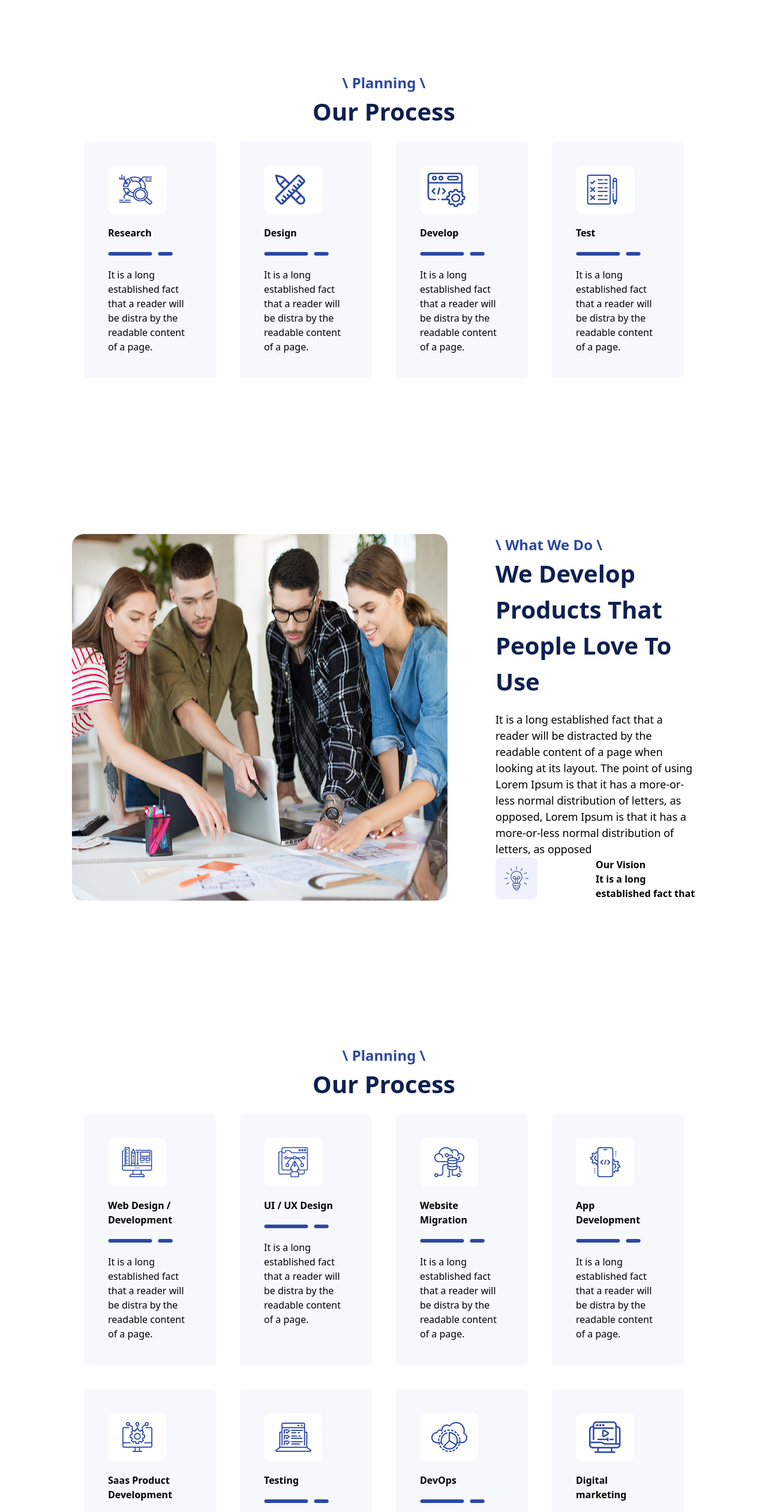
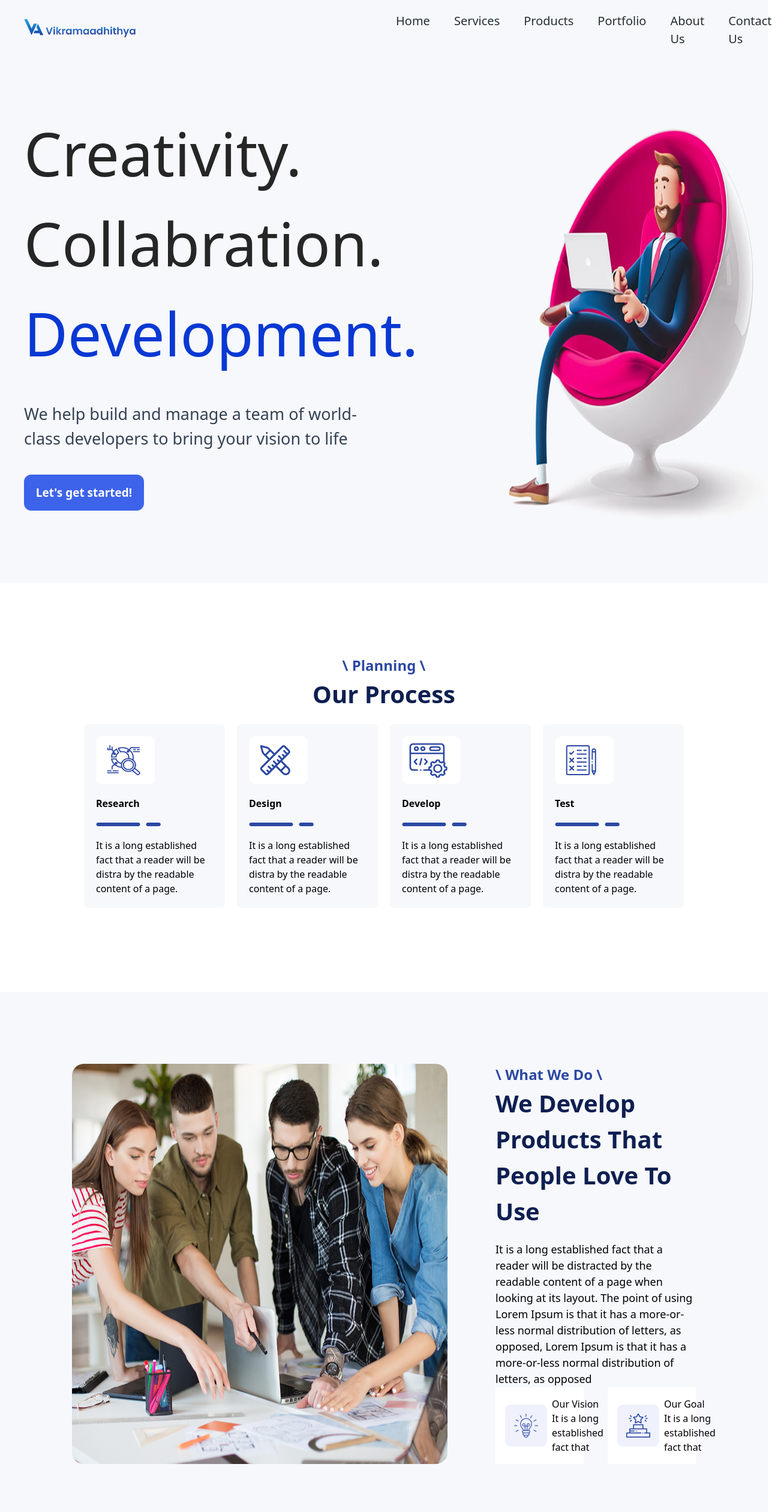
Before and after one commit to Anbuvel-2003/vikramaadhithya, a React (Vite) app: page / in a window 1280 px wide. Shown: the top 2520 px of the page at 60% size, 1307 px wide, since content can reach past the window. Built offline with nearby package versions, Linux system fonts and the light colour scheme.

Commit message:
home page ui

```diff
--- a/package.json
+++ b/package.json
@@ -13,8 +13,7 @@
     "@tailwindcss/vite": "^4.1.11",
     "react": "^19.1.0",
     "react-dom": "^19.1.0",
-    "react-router-dom": "^7.6.3",
-    "tailwindcss": "^4.1.11"
+    "react-router-dom": "^7.6.3"
   },
   "devDependencies": {
     "@eslint/js": "^9.29.0",
@@ -25,6 +24,7 @@
     "eslint-plugin-react-hooks": "^5.2.0",
     "eslint-plugin-react-refresh": "^0.4.20",
     "globals": "^16.2.0",
+    "tailwindcss": "^4.1.11",
     "vite": "^7.0.0"
   }
 }
--- a/src/pages/homepage.jsx
+++ b/src/pages/homepage.jsx
@@ -1,36 +1,85 @@
 import { useState } from 'react'
+
 
 
 function Homepage() {
   return (
     <div>
+      {/* top section */}
+      <section>
+        <div>
+          <div className='grid lg:grid-cols-2 grid-cols-1 bg-[#F6F8FC] !px-10 !py-5'>
+            <img src="src\assets\img\Transparent Final logo with name 1.png" alt="logo" />
+            <div className=" ">
+              <div className=" flex justify-evenly place-content-end ">
+                <h2 className="text-[#263030] hover:text-[#0B2D9C] cursor-pointer capitalize font-sans !px-5 text-[20px]">
+                  <a href={"/"}>Home</a>
+                </h2>
+                <h2 className="text-[#263030] hover:text-[#0B2D9C] cursor-pointer capitalize font-sans !px-5 text-[20px]">
+                  <a href={"/AboutUs"}>Services</a>
+                </h2>
+                <h2 className="text-[#263030] hover:text-[#0B2D9C] cursor-pointer capitalize font-sans !px-5 text-[20px]">
+                  <a href={"/"}>Products</a>
+                </h2>
+                <h2 className="text-[#263030] hover:text-[#0B2D9C] cursor-pointer capitalize font-sans !px-5 text-[20px]">
+                  <a href={"/ContactUs"}>Portfolio</a>
+                </h2>
+                <h2 className="text-[#263030] hover:text-[#0B2D9C] cursor-pointer capitalize font-sans !px-5 text-[20px]">
+                  <a href={"/ContactUs"}>About us</a>
+                </h2>
+                <h2 className="text-[#263030] hover:text-[#0B2D9C] cursor-pointer capitalize font-sans !px-5 text-[20px]">
+                  <a href={"/ContactUs"}>Contact us</a>
+                </h2>
+              </div>
+            </div>
+          </div>
+          <div className='grid lg:grid-cols-2 grid-cols-1 bg-[#F6F8FC] !py-20 '>
+            <div className=''>
+              <p className='text-[#262626] lg:text-[100px] text-[40px] !ml-10'>Creativity.</p>
+              <p className='text-[#262626] lg:text-[100px] text-[40px] !ml-10'>Collabration.</p>
+              <p className='text-[#0938D3] lg:text-[100px] text-[40px] !ml-10'>Development.</p>
+              <div>
+                <p className='!p-10 lg:text-[27px] md:text-[20px] text-[15px]  text-gray-700'>We help build and manage a team of world-class developers to bring your vision to life</p>
+              </div>
+              <div className='!pb-10'>
+                <button className='border-2 border-none rounded-xl !mx-10 text-white font-semibold bg-[#3D63EA] lg:h-15 lg:w-50 h-10 w-35 lg:text-[19px]  md:text-[16px] text-[14px] '>Let's get started!</button>
+              </div>
+            </div>
+            <div className='lg:!pl-50 flex lg:w-full w-[70%] place-content-center'>
+              <img src="src\assets\img\man-using-laptop.png" alt="man using laptop" />
+            </div>
+          </div>
+
+        </div>
+
+      </section>
       {/*  planning section */}
-      <section className=''>
+      <section>
         <div className='bg-white lg:!p-30'>
           <div className='text-center font-bold'>
-            <h4 className='lg:text-[24px] md:text-[20px] text-[16px] text-[#2C48A2]'>\ Planning \</h4>
+            <h4 className='lg:text-[24px] md:text-[20px] text-[20px] text-[#2C48A2]'>\ Planning \</h4>
             <h2 className='lg:text-[40px] md:text-[28px] text-[20px] text-[#0E1F51]'>Our Process</h2>
           </div>
-          <div className='grid lg:grid-cols-4 md:grid-cols-2 grid-cols-1 gap-10 !p-5 '>
-            <div className='bg-[#F6F8FC] border-2 border-none rounded-md !p-10'>
+          <div className='grid lg:grid-cols-4 md:grid-cols-2 grid-cols-1 gap-5 !p-5 '>
+            <div className='bg-[#F6F8FC] border-2 border-none rounded-md !p-5'>
               <img src='src\assets\img\Research.png' alt='Research' className='!pb-5 '></img>
               <h4 className='font-bold'>Research</h4>
               <img src='src\assets\img\line.png' className='!pt-5 !pb-5'></img>
               <p className='text-left'>It is a long established fact that a reader will be distra by the readable content of a page.</p>
             </div>
-            <div className='bg-[#F6F8FC] border-2 border-none rounded-md !p-10'>
+            <div className='bg-[#F6F8FC] border-2 border-none rounded-md !p-5'>
               <img src='src\assets\img\Design.png' alt='Design' className='!pb-5'></img>
               <h4 className='font-bold'>Design</h4>
               <img src='src\assets\img\line.png' className='!pt-5 !pb-5'></img>
               <p className='text-left'>It is a long established fact that a reader will be distra by the readable content of a page.</p>
             </div>
-            <div className='bg-[#F6F8FC] border-2 border-none rounded-md !p-10'>
+            <div className='bg-[#F6F8FC] border-2 border-none rounded-md !p-5'>
               <img src='src\assets\img\Develop.png' alt='Develop' className='!pb-5'></img>
               <h4 className='font-bold'>Develop</h4>
               <img src='src\assets\img\line.png' className='!pt-5 !pb-5'></img>
               <p className='text-left'>It is a long established fact that a reader will be distra by the readable content of a page.</p>
             </div>
-            <div className='bg-[#F6F8FC] border-2 border-none rounded-md !p-10'>
+            <div className='bg-[#F6F8FC] border-2 border-none rounded-md !p-5'>
               <img src='src\assets\img\Test.png' alt='Test' className='!pb-5'></img>
               <h4 className='font-bold'>Test</h4>
               <img src='src\assets\img\line.png' className='!pt-5 !pb-5'></img>
@@ -40,18 +89,30 @@ function Homepage() {
         </div>
       </section>
       {/* Our Vision  */}
-      <section className='bg-white lg:!p-30'>
-        <div className='flex w-full'>
-          <img src='src\assets\img\modern-office.png' alt='young people' className='rounded-[20px]'></img>
-          <div className='font-bold !pl-20'>
-            <h4 className='lg:text-[24px] md:text-[20px] text-[16px] text-[#2C48A2]'>\ What We Do \</h4>
-            <h2 className='lg:text-[40px] md:text-[28px] text-[20px] text-[#0E1F51]'>We Develop Products That <br></br>People Love To Use</h2>
-            <p className='lg:text-[18px] font-medium !pt-5'>It is a long established fact that a reader will be distracted by the readable content of a page when looking at its layout. The point of using Lorem Ipsum is that it has a more-or-less normal distribution of letters, as opposed, Lorem Ipsum is that it has a more-or-less normal distribution of letters, as opposed</p>
-            <div className='grid lg:grid-cols-2 grid-cols-1 bg-white'>
-              <img src='src\assets\img\Our vision.png' alt='Our vision'></img>
-              <div>
-                <h4>Our Vision</h4>
-                <p>It is a long established fact that</p>
+      <section >
+        <div className='bg-[#F6F8FC] lg:!p-30 !p-10 '>
+          <div className='flex lg:w-full lg:flex-row w-[80%] flex-col '>
+            <img src='src\assets\img\modern-office.png' alt='young people' className='rounded-[20px]'></img>
+            <div className=' lg:!pl-20 pl-10 '>
+              <h4 className='lg:text-[24px] md:text-[20px] text-[20px] font-bold text-[#2C48A2]'>\ What We Do \</h4>
+              <h2 className='lg:text-[40px] md:text-[28px] text-[20px] font-bold text-[#0E1F51]'>We Develop Products That <br></br>People Love To Use</h2>
+              <p className='lg:text-[18px] text-[15px] !pt-5'>It is a long established fact that a reader will be distracted by the readable content of a page when looking at its layout. The point of using Lorem Ipsum is that it has a more-or-less normal distribution of letters, as opposed, Lorem Ipsum is that it has a more-or-less normal distribution of letters, as opposed</p>
+              <div className='flex rounded-xl !gap-10 !
+              mt-10'>
+                <div className='flex bg-white !p-4   items-center !gap-2'>
+                  <img src='src\assets\img\Our vision.png' alt='Our vision' />
+                  <div>
+                    <h4>Our Vision</h4>
+                    <p>It is a long established fact that</p>
+                  </div>
+                </div>
+                <div className='flex bg-white !p-4 items-center !gap-2 '>
+                  <img src="src\assets\img\Goal.png" alt="out vision" />
+                  <div>
+                    <h4>Our Goal</h4>
+                    <p>It is a long established fact that</p>
+                  </div>
+                </div>
               </div>
             </div>
           </div>
@@ -61,53 +122,53 @@ function Homepage() {
       <section>
         <div className='bg-white lg:!p-30'>
           <div className='text-center font-bold'>
-            <h4 className='lg:text-[24px] md:text-[20px] text-[16px] text-[#2C48A2]'>\ Planning \</h4>
+            <h4 className='lg:text-[24px] md:text-[20px] text-[20px] text-[#2C48A2]'>\ Planning \</h4>
             <h2 className='lg:text-[40px] md:text-[28px] text-[20px] text-[#0E1F51]'>Our Process</h2>
           </div>
-          <div className='grid lg:grid-cols-4 md:grid-cols-2 grid-cols-1 gap-10 !p-5 '>
-            <div className='bg-[#F6F8FC] border-2 border-none rounded-md !p-10'>
+          <div className='grid lg:grid-cols-4 md:grid-cols-2 grid-cols-1 gap-5 !p-5 '>
+            <div className='bg-[#F6F8FC] border-2 border-none rounded-md !p-5'>
               <img src='src\assets\img\web-design.png' alt='Web Design / Development' className='!pb-5 '></img>
               <h4 className='font-bold'>Web Design / Development</h4>
               <img src='src\assets\img\line.png' className='!pt-5 !pb-5'></img>
               <p className='text-left'>It is a long established fact that a reader will be distra by the readable content of a page.</p>
             </div>
-            <div className='bg-[#F6F8FC] border-2 border-none rounded-md !p-10'>
+            <div className='bg-[#F6F8FC] border-2 border-none rounded-md !p-5'>
               <img src='src\assets\img\UI & UX.png' alt='UI / UX Design' className='!pb-5'></img>
               <h4 className='font-bold'>UI / UX Design</h4>
               <img src='src\assets\img\line.png' className='!pt-5 !pb-5'></img>
               <p className='text-left'>It is a long established fact that a reader will be distra by the readable content of a page.</p>
             </div>
-            <div className='bg-[#F6F8FC] border-2 border-none rounded-md !p-10'>
+            <div className='bg-[#F6F8FC] border-2 border-none rounded-md !p-5'>
               <img src='src\assets\img\wm.png' alt='Website Migration' className='!pb-5'></img>
               <h4 className='font-bold'>Website Migration</h4>
               <img src='src\assets\img\line.png' className='!pt-5 !pb-5'></img>
               <p className='text-left'>It is a long established fact that a reader will be distra by the readable content of a page.</p>
             </div>
-            <div className='bg-[#F6F8FC] border-2 border-none rounded-md !p-10'>
+            <div className='bg-[#F6F8FC] border-2 border-none rounded-md !p-5'>
               <img src='src\assets\img\App.png' alt='App Development' className='!pb-5'></img>
               <h4 className='font-bold'>App Development</h4>
               <img src='src\assets\img\line.png' className='!pt-5 !pb-5'></img>
               <p className='text-left'>It is a long established fact that a reader will be distra by the readable content of a page.</p>
             </div>
-            <div className='bg-[#F6F8FC] border-2 border-none rounded-md !p-10'>
+            <div className='bg-[#F6F8FC] border-2 border-none rounded-md !p-5'>
               <img src='src\assets\img\Saas.png' alt='Saas Product Development' className='!pb-5 '></img>
               <h4 className='font-bold'>Saas Product Development</h4>
               <img src='src\assets\img\line.png' className='!pt-5 !pb-5'></img>
               <p className='text-left'>It is a long established fact that a reader will be distra by the readable content of a page.</p>
             </div>
-            <div className='bg-[#F6F8FC] border-2 border-none rounded-md !p-10'>
+            <div className='bg-[#F6F8FC] border-2 border-none rounded-md !p-5'>
               <img src='src\assets\img\Testing.png' alt='Testing' className='!pb-5'></img>
               <h4 className='font-bold'>Testing</h4>
               <img src='src\assets\img\line.png' className='!pt-5 !pb-5'></img>
               <p className='text-left'>It is a long established fact that a reader will be distra by the readable content of a page.</p>
             </div>
-            <div className='bg-[#F6F8FC] border-2 border-none rounded-md !p-10'>
+            <div className='bg-[#F6F8FC] border-2 border-none rounded-md !p-5'>
               <img src='src\assets\img\DevOps.png' alt='DevOps' className='!pb-5'></img>
               <h4 className='font-bold'>DevOps</h4>
               <img src='src\assets\img\line.png' className='!pt-5 !pb-5'></img>
               <p className='text-left'>It is a long established fact that a reader will be distra by the readable content of a page.</p>
             </div>
-            <div className='bg-[#F6F8FC] border-2 border-none rounded-md !p-10'>
+            <div className='bg-[#F6F8FC] border-2 border-none rounded-md !p-5'>
               <img src='src\assets\img\Dm.png' alt='Digital marketing' className='!pb-5'></img>
               <h4 className='font-bold'>Digital marketing</h4>
               <img src='src\assets\img\line.png' className='!pt-5 !pb-5'></img>
```
Also changed, not shown: src/assets/img/man-using-laptop.png (added), 1 other file (tests, documents, lock files or other folders).
